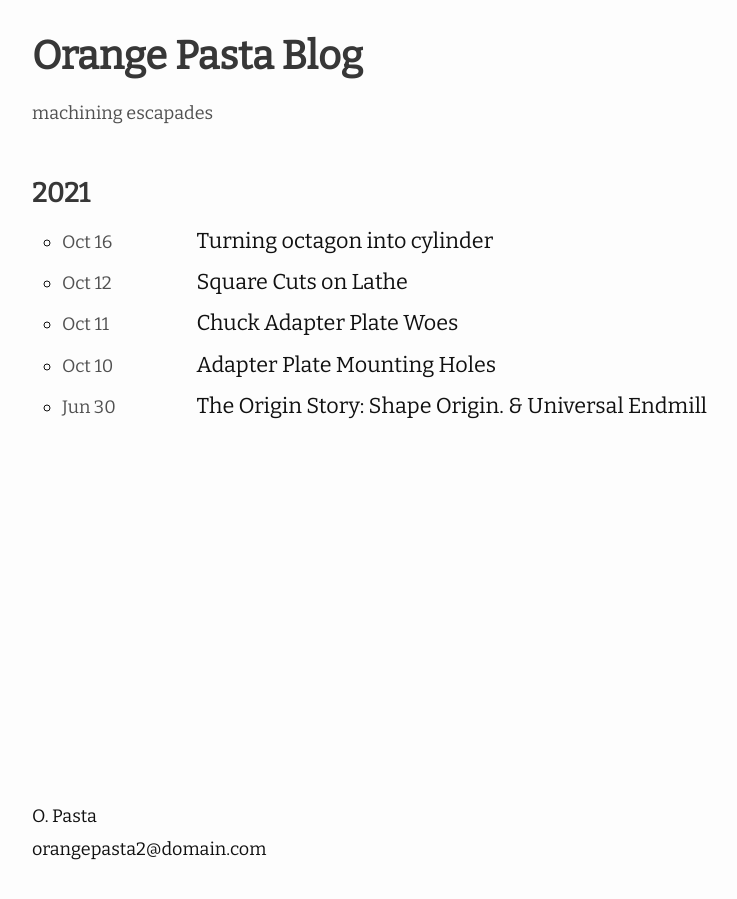
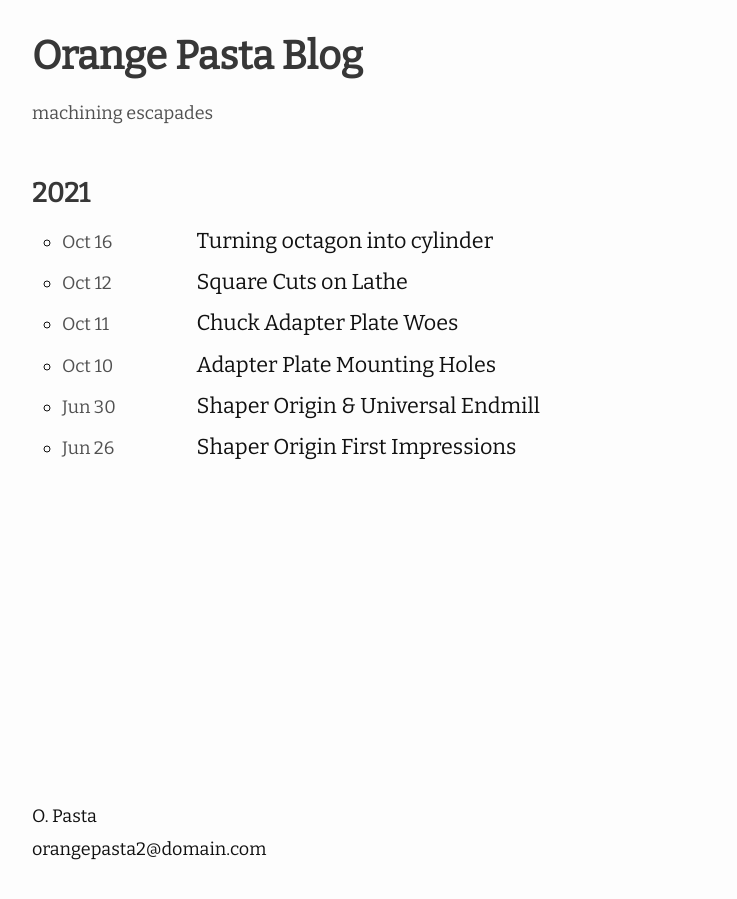
Before and after one commit to orangepasta2/orangepasta2.github.io, a Jekyll site: the page built from index.md, in a window 1280 px wide. Shown: the whole page, without its empty margins (238-975 px from the left). Built offline with Jekyll 4.4.1, drawn with Linux system fonts in a browser that asks for light colours; nearby versions of some CDN libraries.

Commit message:
06-26, and 06-30 title change

```diff
--- a/_posts/2021-06-30-shaper-origin.md
+++ b/_posts/2021-06-30-shaper-origin.md
@@ -1,6 +1,6 @@
 ---
 layout: post
-title: "The Origin Story: Shape Origin. & Universal Endmill"
+title: "Shaper Origin & Universal Endmill"
 categories: shaper
 author: "Orange Pasta"
 meta: ""
```
Also changed, not shown: _posts/2021-06-26-shaper-first-impressions.md (added, +13 -0 lines).
